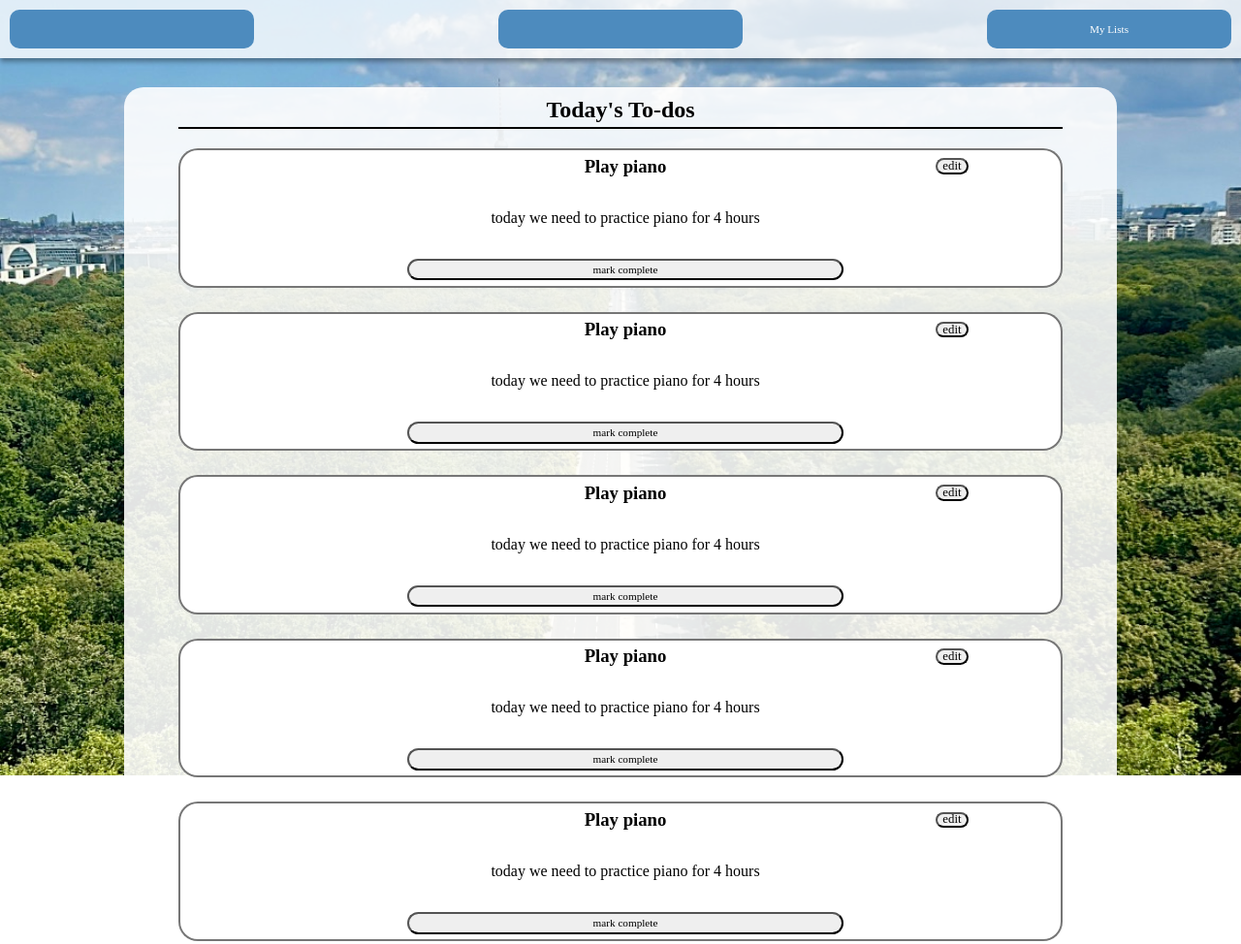
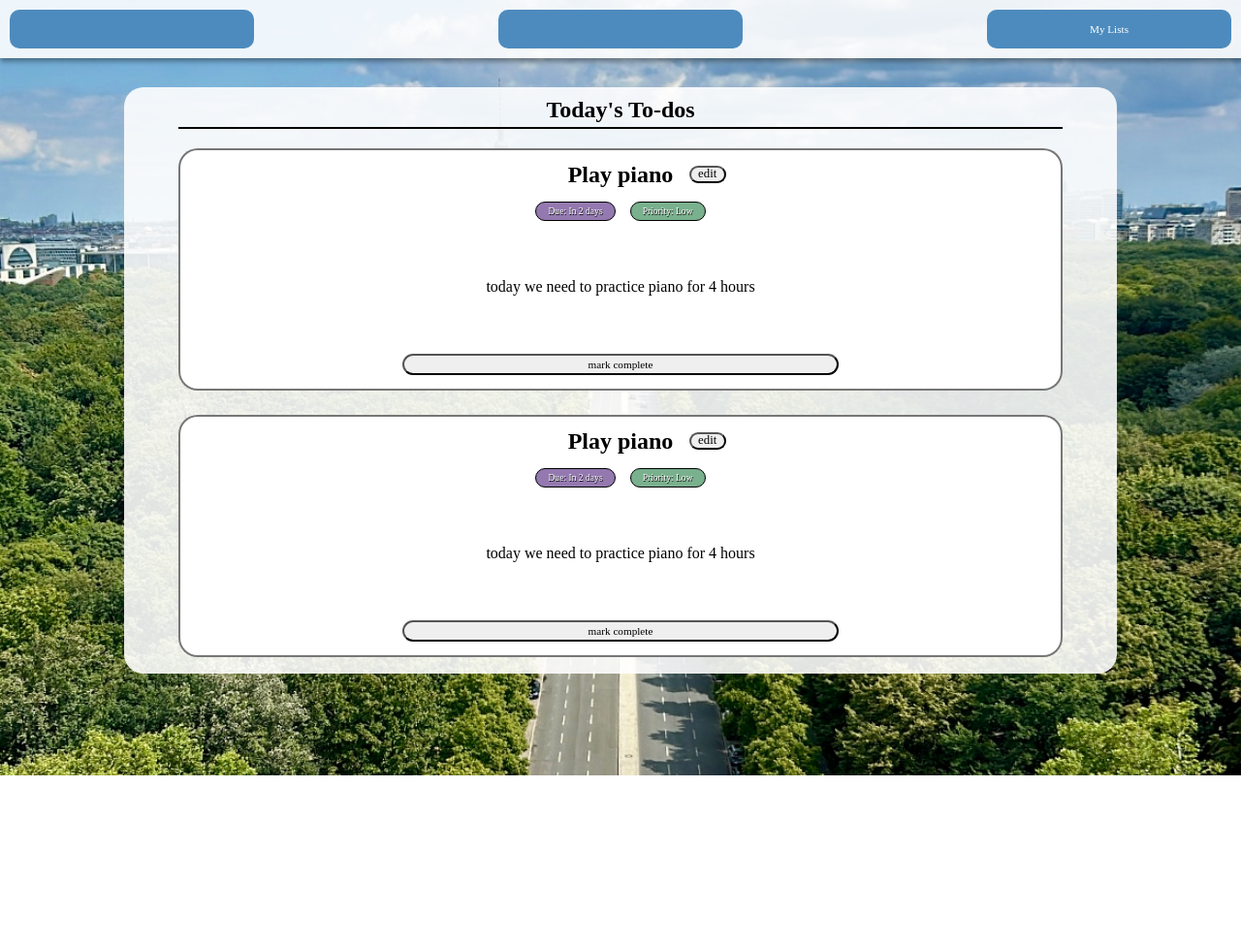
Before and after one commit to arobertson7/Todo-List, a website built with webpack: page src/template.html in a window 1280 px wide. Shown: the whole page at 97% size. After the commit the page ends 800 px from the top, so only its background shows below. Built offline with nearby package versions, Linux system fonts and the light colour scheme; a web font is replaced by a local one.

Commit message:
more styles

```diff
--- a/src/styles.css
+++ b/src/styles.css
@@ -77,7 +77,7 @@ header {
     justify-content: center;
     gap: 5px;
     font-size: 0.7rem;
-    background-color: rgba(255, 255, 255, 0.791);
+    background-color: rgba(255, 255, 255, 0.885);
     box-shadow: 1.5px 1.5px 5px 2px rgba(0, 0, 0, 0.372);
 }
 
@@ -116,7 +116,7 @@ nav button {
 }
 
 .list-container {
-    padding: 5px;
+    padding: 5px 5px 17px 5px;
     background-color: rgba(255, 255, 255, 0.885);
     width: 80%;
     height: 70%;
@@ -143,7 +143,8 @@ nav button {
 }
 
 .todo {
-    padding: 0px 0px 0px 10px;
+    height: 250px;
+    padding: 0px 5px 5px 5px;
     background-color: white;
     border: 2px solid rgba(0, 0, 0, 0.536);
     border-radius: 20px;
@@ -151,13 +152,68 @@ nav button {
     justify-items: center;
     align-items: center;
     grid-template-columns: 1fr 2fr 1fr;
-    grid-template-rows: 1fr 1fr 1fr;
+    grid-template-rows: 2fr 2fr 1fr;
     row-gap: 20px;
 }
 
-.todo h3 {
-    grid-column: 2;
+.task-header {
+    grid-column: 1 / 4;
     grid-row: 1;
+    display: flex;
+    flex-direction: column;
+    gap: 10px;
+}
+
+.title {
+    width: 100%;
+    height: 90%;
+    display: grid;
+    grid-template-columns: 1fr 2fr 1fr;
+}
+
+.title h3 {
+    grid-column: 2 / 3;
+    font-size: 1.5rem;
+}
+
+.edit-button {
+    width: 70%;
+    height: 50%;
+    display: flex;
+    align-items: center;
+    justify-content: center;
+    font-size: 0.8rem;
+    padding: 5px;
+    grid-column: 3;
+    border-radius: 20px;
+    justify-self: end;
+    align-self: center;
+}
+
+.details {
+    height: 10%;
+    display: flex;
+    justify-content: center;
+    gap: 15px;
+}
+
+.details div {
+    border: 1px solid black;
+    border-radius: 20px;
+    font-size: 0.6rem;
+    padding: 2px;
+}
+
+.due-date {
+    background-color: rgba(114, 78, 150, 0.751);
+    color: white;
+    text-shadow: 0.5px 0.5px 0.5px black;
+}
+
+.priority {
+    background-color: rgba(78, 150, 104, 0.751);
+    color: white;
+    text-shadow: 0.5px 0.5px 0.5px black;
 }
 
 .todo p {
@@ -174,15 +230,3 @@ nav button {
     grid-row: 3;
     font-size: 0.7rem;
 }
-
-.edit-button {
-    display: flex;
-    align-items: center;
-    justify-content: center;
-    font-size: 0.8rem;
-    padding: 5px;
-    grid-column: 3;
-    grid-row: 1;
-    height: 50%;
-    border-radius: 20px;
-}
--- a/src/template.html
+++ b/src/template.html
@@ -25,40 +25,44 @@
             <div class="list">
                 <!-- a todo "obejct" -->
                 <div class="todo">
-                    <h3>Play piano</h3> <!-- title -->
-                    <button class="edit-button">edit</button>
+                    <div class="task-header">
+                        <div class="title">
+                            <h3>Play piano</h3> <!-- title -->
+                            <button class="edit-button">edit</button>
+                        </div>
+                        <div class="details">
+                            <div class="due-date">
+                                <p>Due: In 2 days</p>
+                            </div>
+                            <div class="priority">
+                                <p>Priority: Low</p>
+                            </div>
+                        </div>
+                    </div>
                     <p>today we need to practice piano for 4 hours</p> <!-- description -->
 
                     <button class="completed-button">mark complete</button>
                 </div>
                 <div class="todo">
-                    <h3>Play piano</h3> <!-- title -->
-                    <button class="edit-button">edit</button>
+                    <div class="task-header">
+                        <div class="title">
+                            <h3>Play piano</h3> <!-- title -->
+                            <button class="edit-button">edit</button>
+                        </div>
+                        <div class="details">
+                            <div class="due-date">
+                                <p>Due: In 2 days</p>
+                            </div>
+                            <div class="priority">
+                                <p>Priority: Low</p>
+                            </div>
+                        </div>
+                    </div>
                     <p>today we need to practice piano for 4 hours</p> <!-- description -->
 
                     <button class="completed-button">mark complete</button>
                 </div>
-                <div class="todo">
-                    <h3>Play piano</h3> <!-- title -->
-                    <button class="edit-button">edit</button>
-                    <p>today we need to practice piano for 4 hours</p> <!-- description -->
 
-                    <button class="completed-button">mark complete</button>
-                </div>
-                <div class="todo">
-                    <h3>Play piano</h3> <!-- title -->
-                    <button class="edit-button">edit</button>
-                    <p>today we need to practice piano for 4 hours</p> <!-- description -->
-
-                    <button class="completed-button">mark complete</button>
-                </div>
-                <div class="todo">
-                    <h3>Play piano</h3> <!-- title -->
-                    <button class="edit-button">edit</button>
-                    <p>today we need to practice piano for 4 hours</p> <!-- description -->
-
-                    <button class="completed-button">mark complete</button>
-                </div>
 
             </div>
         </div>
```
